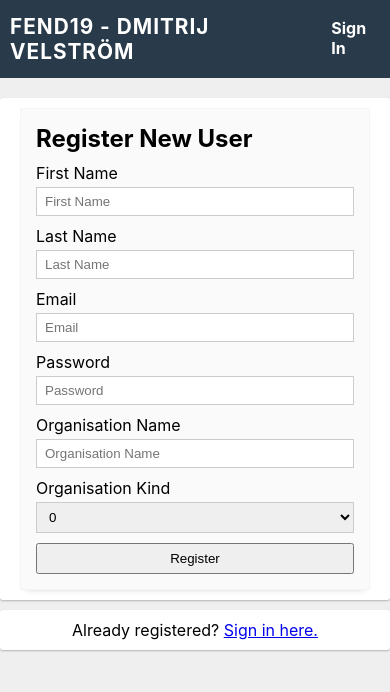
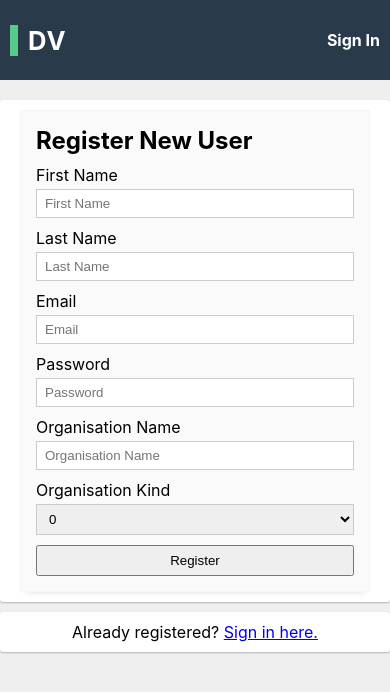
Before and after one commit to Dmitrijv/fend19-js3-ex2, a React (Create React App) app: page / in a window 390 px wide. Shown: the top 692 px of the page. Built offline with nearby package versions, Linux system fonts and the light colour scheme.

Commit message:
make header a fully responsive styled component

```diff
--- a/src/App.scss
+++ b/src/App.scss
@@ -1,5 +1,3 @@
 @import url("https://fonts.googleapis.com/css2?family=Montserrat:wght@500;700;900&display=swap");
 @import "./styles/sass/base";
 @import "./styles/sass/input";
-
-@import "./styles/sass/header";
--- a/src/components/Header.jsx
+++ b/src/components/Header.jsx
@@ -1,16 +1,69 @@
 import React from "react";
 import { Link } from "react-router-dom";
 import HeaderUserElement from "./HeaderUserElement";
+import styled from "styled-components";
+
+const HeaderContainer = styled.div`
+
+  margin-bottom: 20px;
+
+  background-color: #293a4a; //#222c34 // 242930 // 293a4a
+  color: white;
+
+  h1.title-full {
+    display: none;
+  }
+
+  h1.title-mini {
+    display: block;
+  }
+
+  @media only screen and (min-width: 800px) {
+    h1.title-full {
+      display: block;
+    }
+    h1.title-mini {
+      display: none;
+    }
+  }
+
+  .logo-wrapper {
+      font-size: 0.8rem;
+    margin: 0 10px;
+    padding 0 0 0 10px;
+    color: white;
+    text-transform: uppercase;
+    letter-spacing: 1px;
+    border-left: 8px solid #57cc8a;
+  }
+
+  button.sign-out-btn {
+    padding: 2px 6px;
+  }
+
+  div.centered-container {
+    min-height: 80px;
+    display: flex;
+    justify-content: space-between;
+    align-items: center;
+    a:visited,
+    a:link {
+      color: white;
+      text-decoration: none;
+    }
+  }
+`;
 
 export default function Header() {
   return (
-    <div className="header">
+    <HeaderContainer>
       <div className="centered-container">
-        <Link to={`/`}>
-          <h1 className="logo">FEND19 - Dmitrij Velström</h1>
+        <Link to={`/`} className="logo-wrapper">
+          <h1 className="title-mini">DV</h1>
+          <h1 className="title-full">FEND19 - Dmitrij Velström</h1>
         </Link>
         <HeaderUserElement />
       </div>
-    </div>
+    </HeaderContainer>
   );
 }
--- a/src/components/HeaderUserElement.jsx
+++ b/src/components/HeaderUserElement.jsx
@@ -6,17 +6,28 @@ import { BusinessContext } from "./../contexts/BusinessContext";
 
 const UserProfileContainer = styled.div`
   display: flex;
-  align-items: baseline;
+  flex-direction: column;
+  justify-content: flex-end;
   padding: 0px 10px;
+
+  & > *:not(:last-child) {
+    margin-bottom: 6px;
+  }
+
+  @media only screen and (min-width: 800px) {
+    flex-direction: row;
+    & > *:not(:last-child) {
+      margin-right: 6px;
+    }
+  }
+
   a:hover {
     text-decoration: underline;
   }
+
   a {
     font-size: 16px;
     font-weight: bold;
-  }
-  *:not(:last-child) {
-    margin-right: 6px;
   }
 `;
 
--- a/src/styles/sass/_header.scss
+++ /dev/null
@@ -1,31 +0,0 @@
-div.header {
-  background-color: #293a4a; //#222c34 // 242930 // 293a4a
-  margin-bottom: 20px;
-  padding: 14px 0px;
-  color: white;
-
-  button.sign-out-btn {
-    padding: 2px 6px;
-  }
-
-  .logo {
-    font-size: 1.3rem;
-    padding: 0 10px;
-    color: white;
-    text-transform: uppercase;
-    letter-spacing: 1px;
-    //   border-left: 8px solid #57cc8a;
-  }
-
-  div.centered-container {
-    display: flex;
-    justify-content: space-between;
-    align-items: baseline;
-
-    a:visited,
-    a:link {
-      color: white;
-      text-decoration: none;
-    }
-  }
-}
```
